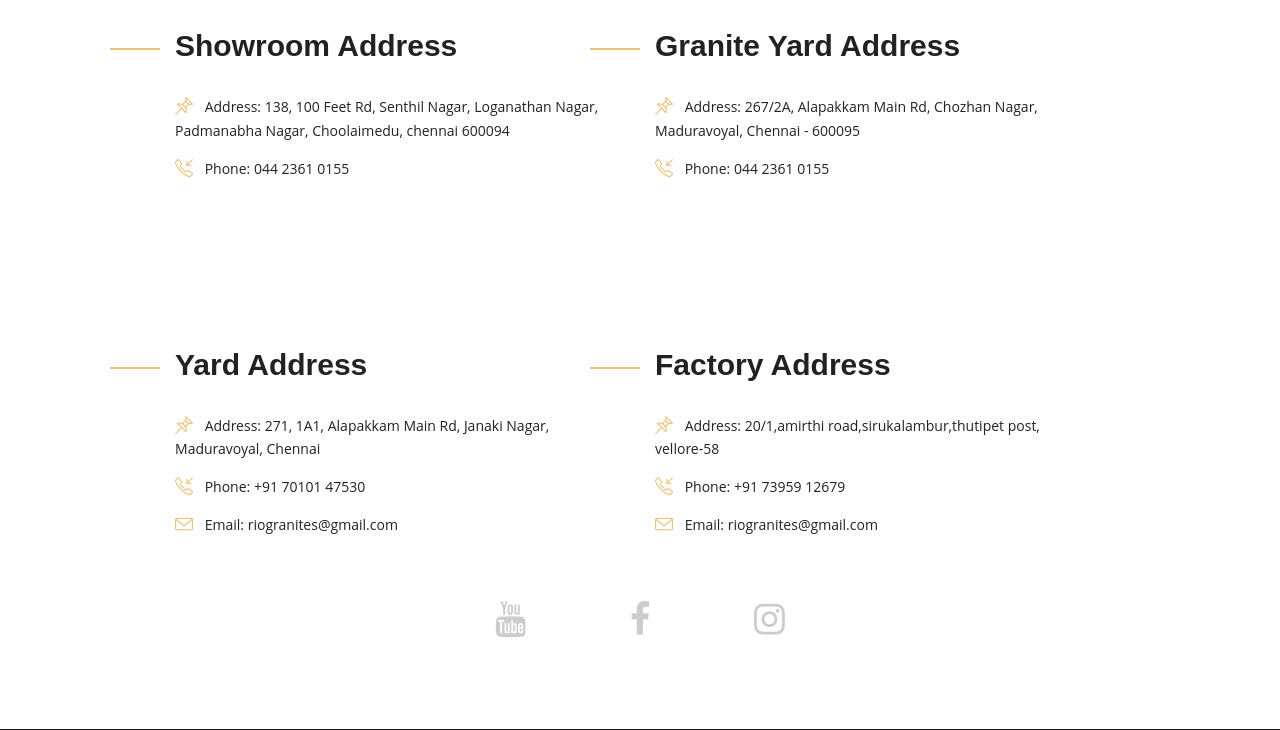
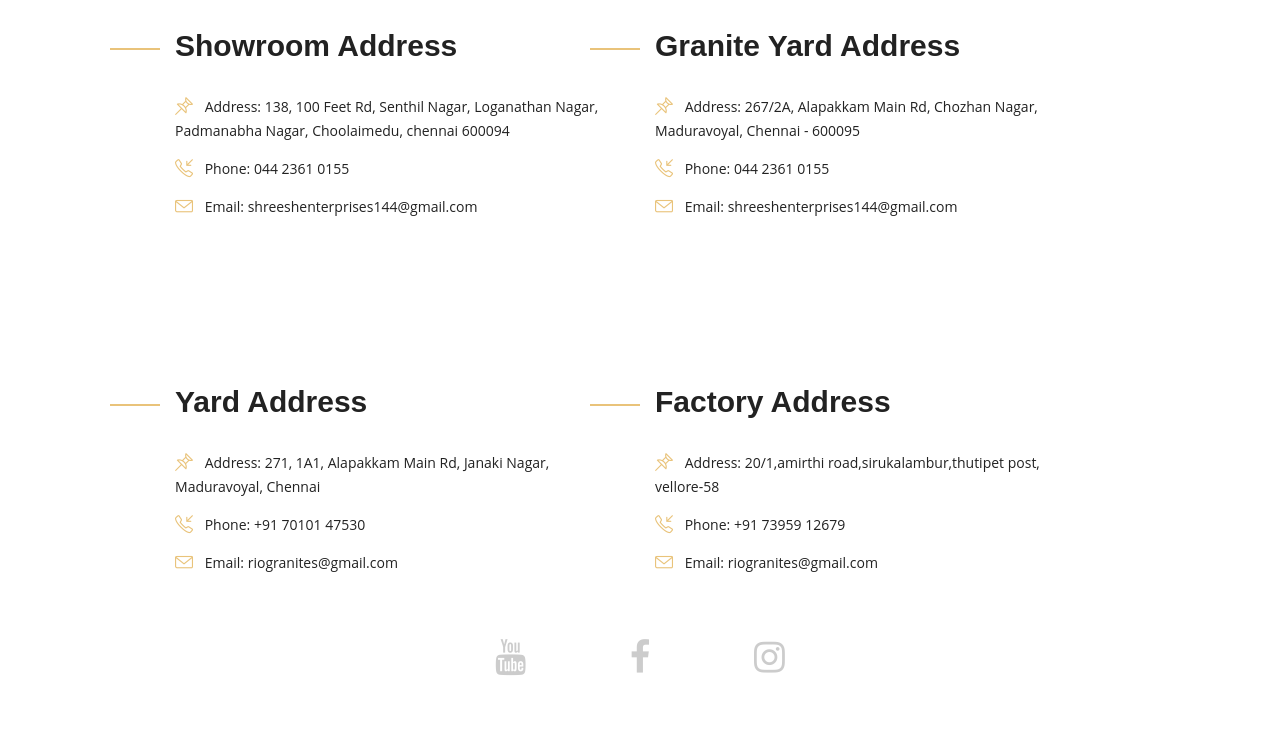
Before and after one commit to G-Prasath/Rio-granites, a PHP site: page /contact.php in a window 1280 px wide. Shown: the part 1379-2109 px from the top of the page. Run offline with PHP 8.4, Linux system fonts and the light colour scheme.

Commit message:
Changes Done

```diff
--- a/contact.php
+++ b/contact.php
@@ -113,7 +113,7 @@
 								<i>Address: </i>138, 100 Feet Rd, Senthil Nagar, Loganathan Nagar, Padmanabha Nagar, Choolaimedu, chennai 600094
 							</li>
 							<li><span class="icon icon-call-in"></span> <i>Phone: </i><a href="tel:04423610155">044 2361 0155</a></li>
-							<!-- <li><span class="icon icon-envelope"></span> <i>Email: </i><a href="mailto:riogranites@gmail.com">riogranites@gmail.com</a></li> -->
+							<li><span class="icon icon-envelope"></span> <i>Email: </i><a href="mailto:shreeshenterprises144@gmail.com">shreeshenterprises144@gmail.com</a></li>
 						</ul>
 					</div>
 
@@ -127,7 +127,7 @@
 						<ul class="list-style-two">
 							<li><span class="icon icon-pin"></span> <i>Address: </i>267/2A, Alapakkam Main Rd, Chozhan Nagar, Maduravoyal, Chennai - 600095</li>
 							<li><span class="icon icon-call-in"></span> <i>Phone: </i><a href="tel:04423610155">044 2361 0155</a></li>
-							<!-- <li><span class="icon icon-envelope"></span> <i>Email: </i><a href="mailto:riogranites@gmail.com">riogranites@gmail.com</a></li> -->
+							<li><span class="icon icon-envelope"></span> <i>Email: </i><a href="mailto:shreeshenterprises144@gmail.com">shreeshenterprises144@gmail.com</a></li>
 						</ul>
 					</div>
 
```
